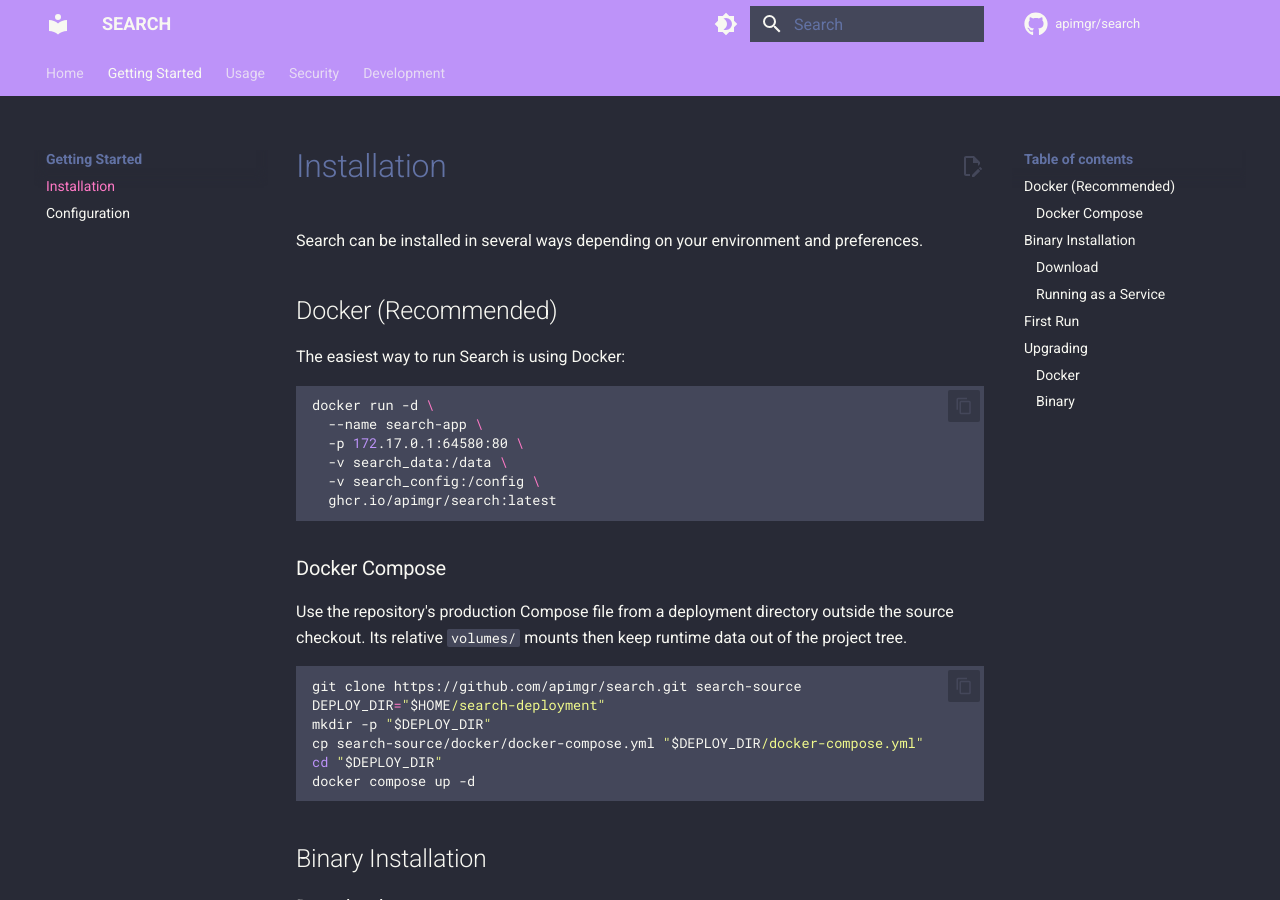
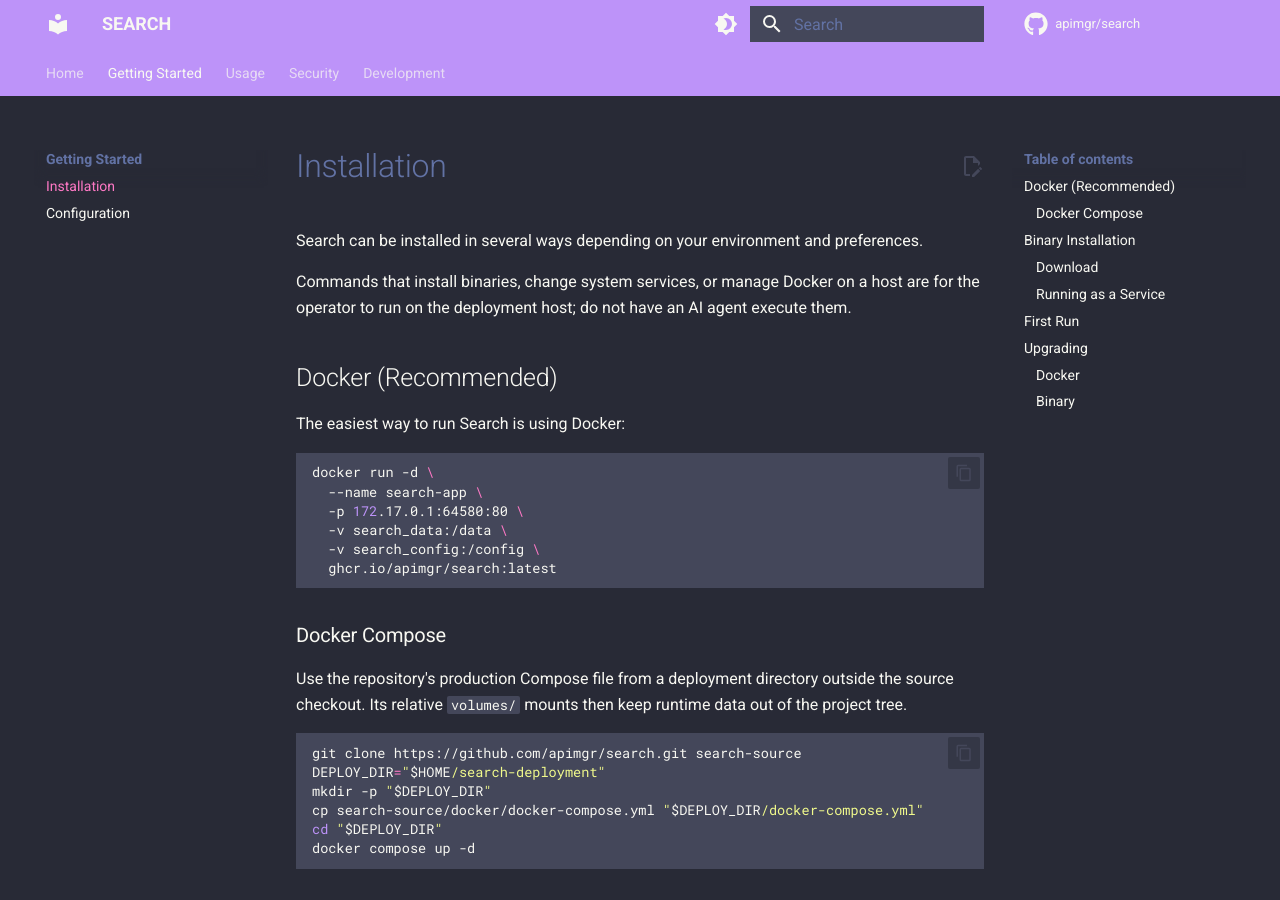
Before and after one commit to apimgr/search, an MkDocs documentation site: the page built from docs/installation.md, in a window 1280 px wide and 900 px high. Built offline with MkDocs 1.6.1 and Material for MkDocs 9.7.7, drawn with Linux system fonts in a browser that asks for light colours; comment, search, counter and statistics services are not loaded.

Commit message:
📝 Align API and operations documentation 📝
Bring the public API examples and host-operation guidance in line with the running server and AI.md.

- README.md: clarify the documented API surface and identify host commands as operator-run
- docs/api.md: correct the autocomplete success envelope to match the handler
- docs/cli.md: warn that service commands affect the deployment host
- docs/installation.md: identify host-level installation and container commands as operator-run
- docs/security.md: identify host package installation as operator-run
- IDEA.md: N/A — no Business Logic change
- README.md: updated (clarified API documentation and host command guidance)

```diff
--- a/docs/installation.md
+++ b/docs/installation.md
@@ -1,6 +1,10 @@
 # Installation
 
 Search can be installed in several ways depending on your environment and preferences.
+
+Commands that install binaries, change system services, or manage Docker on a
+host are for the operator to run on the deployment host; do not have an AI
+agent execute them.
 
 ## Docker (Recommended)
 
```
Also changed, not shown: README.md (+4 -1 lines), docs/api.md (+2 -1 lines), docs/cli.md (+3 -0 lines), docs/security.md (+3 -0 lines).
